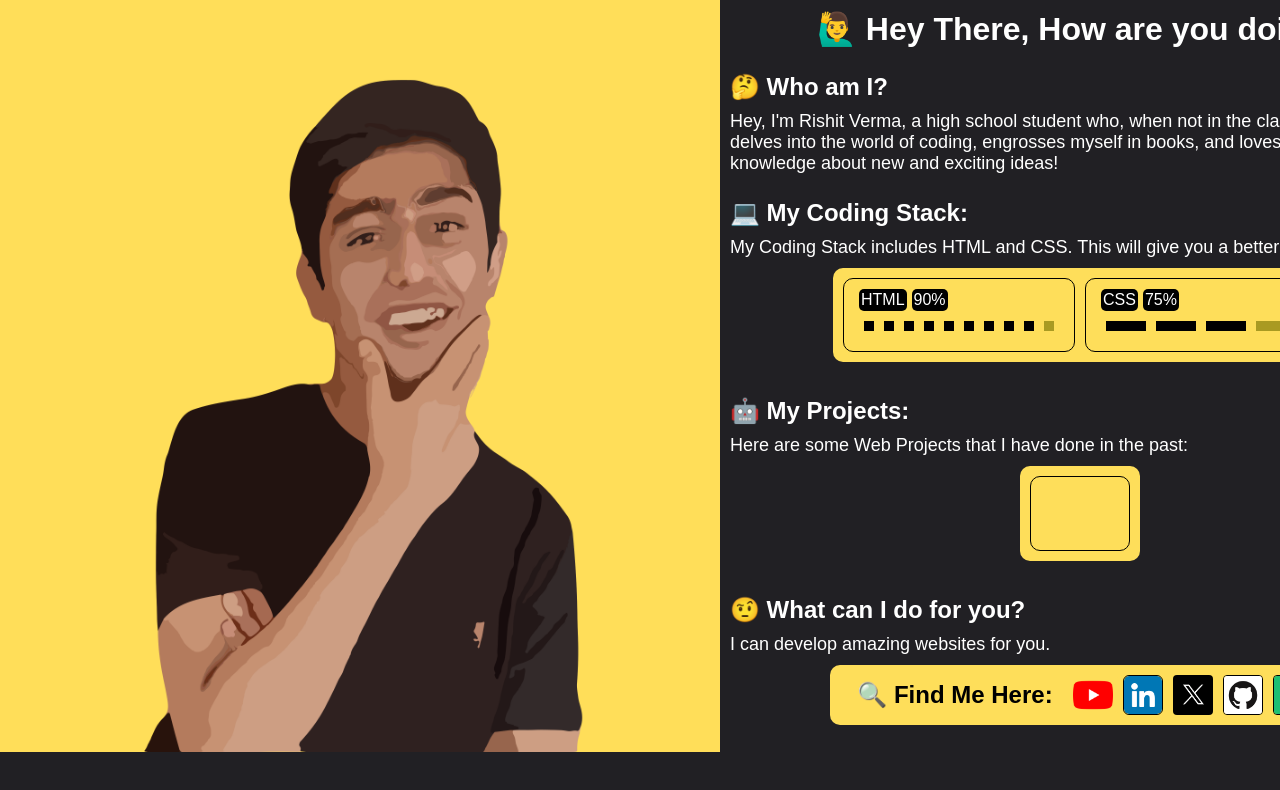
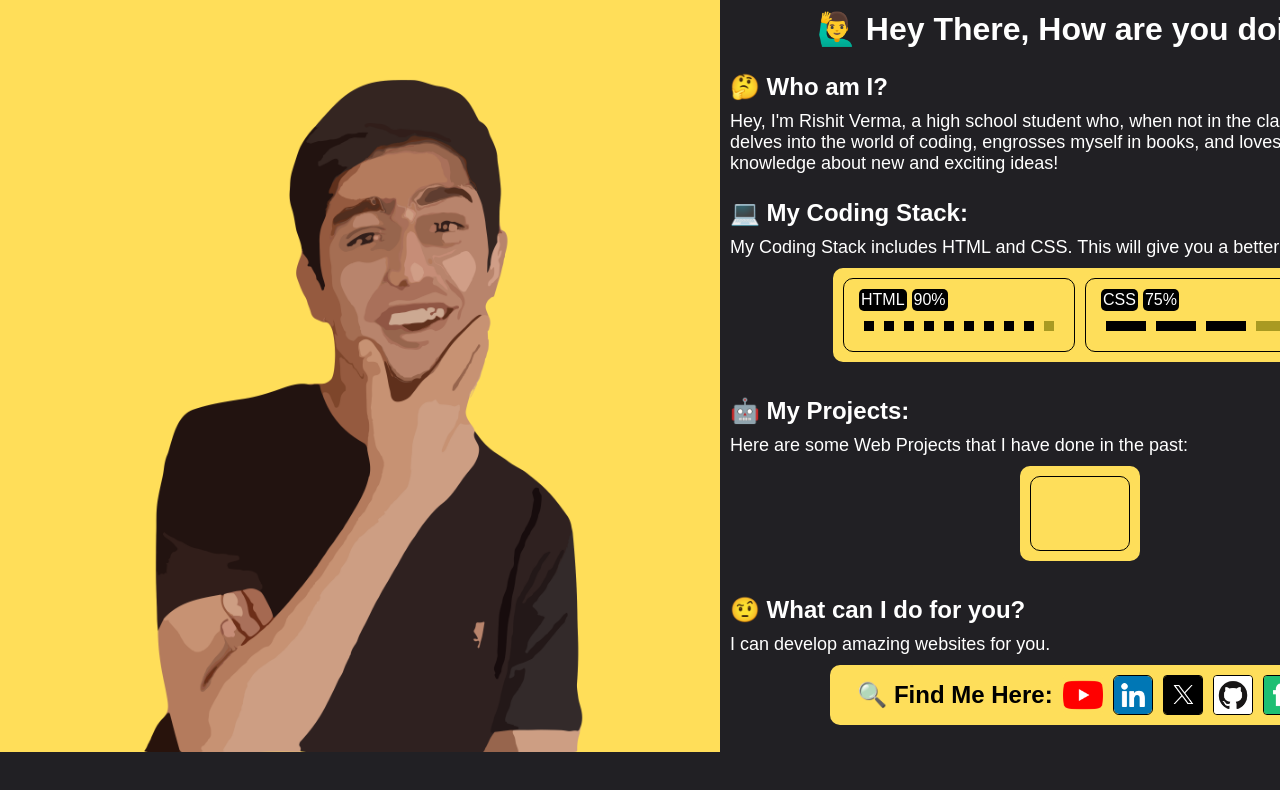
Before and after one commit to SciencewithRishit/PersonalWebsite, a plain HTML site: page index.html in a window 1280 px wide. Shown: the top 790 px of the page. Drawn offline with Linux system fonts and the light colour scheme.

Commit message:
made small changes and cusrsor changes

```diff
--- a/index.html
+++ b/index.html
@@ -147,24 +147,24 @@
 
                 <h2 class="lastheading">🔍 Find Me Here:</h2>
 
-                <a href="https://www.youtube.com/@SciencewithRishit" id="ytlogo" target="_blank">
-                    <img src="assets/yt-logo.png" alt="YT Channel" id="ytlogo">
+                <a href="https://www.youtube.com/@SciencewithRishit" class="links" target="_blank">
+                    <img src="assets/yt-logo.png" alt="YT Channel" class="logo" id="logoyoutube">
                 </a>
 
-                <a href="https://www.linkedin.com/in/-rishit-verma-/" id="linkedinlink" target="_blank">
-                    <img src="assets/linkedin-logo.png" alt="LinkedIn" id="linkedinlogo">
+                <a href="https://www.linkedin.com/in/-rishit-verma-/" class="links" target="_blank">
+                    <img src="assets/linkedin-logo.png" alt="LinkedIn" class="logo" id="logolinkedin">
                 <a>
 
-                <a href="https://twitter.com/RishitVerm85599" id="twitterlink" target="_blank">
-                    <img src="assets/twitter-logo.png" alt="Twitter" id="twitterlogo">
+                <a href="https://twitter.com/RishitVerm85599" class="links" target="_blank">
+                    <img src="assets/twitter-logo.png" alt="Twitter" class="logo">
                 <a>
 
-                <a href="https://github.com/SciencewithRishit" id="githublink" target="_blank">
-                    <img src="assets/github-logo.png" alt="GitHub" id="githublogo">
+                <a href="https://github.com/SciencewithRishit" class="links" target="_blank">
+                    <img src="assets/github-logo.png" alt="GitHub" class="logo">
                 </a>
 
-                <a href="" id="fiverrlink" target="_blank">
-                    <img src="assets/fiverr-logo.jpg" alt="Fiverr" id="fiverrlogo">
+                <a href="" class="links" target="_blank">
+                    <img src="assets/fiverr-logo.jpg" alt="Fiverr" class="logo">
                 </a>
 
             </div>
--- a/styles.css
+++ b/styles.css
@@ -218,6 +218,8 @@ body {
 
     flex-direction: row;
 
+    cursor: url('assets/cursors/blackcursor.png'), auto;
+
 }
 
 /* Left Side Column */
@@ -398,34 +400,33 @@ body {
 
 /* All the Logos with the Links in the Panel */
 /* Logos */
+
 /* YT's and Linkedin's Logos */
-#ytlogo, #linkedinlogo {
+#logoyoutube {
+
+    height: 40px;
+    width: 40px;
+
+    border: 0px solid black;
+    background-color: #FEDE5A;
+
+}
+
+.logo {
 
     height: 40px;
     width: 40px;
 
     background-color: #FEDE5A;
 
-    margin-left: 10px;
+    border: 1px solid black;
+    border-radius: 4px;
+
+    cursor: url('assets/cursors/clickcursor.png'), auto;
 
 }
 
-/* Twitter's Logos */
-#twitterlogo {
-
-    height: 40px;
-    width: 40px;
-
-    background-color: #FEDE5A;
-
-    border-radius: 4px;
-
-    margin-left: 10px;
-
-}
-
-/* Linkedin's Logos */
-#linkedinlogo {
+#logolinkedin {
 
     height: 40px;
     width: 40px;
@@ -435,67 +436,20 @@ body {
     border: 1px solid black;
     border-radius: 6px;
 
-    margin-left: 10px;
-
 }
 
-/* GitHub's Logos */
-#githublogo {
+.links {
 
     height: 40px;
     width: 40px;
 
-    background-color: #FEDE5A;
-
-    border: 1px solid black;
-    border-radius: 4px;
+    cursor: none;
 
     margin-left: 10px;
 
-}
-
-/* Fiverr's Logos */
-#fiverrlogo {
-
-    height: 40px;
-    width: 40px;
-
     background-color: #FEDE5A;
 
-    border: 1px solid black;
-    border-radius: 4px;
-
-    margin-left: 10px;
-
-}
-
-/* GitHub's and Twitter's Links */
-#githublink, #twitterlink, #fiverrlink {
-
-    height: 40px;
-    width: 40px;
-
-    background-color: #FEDE5A;
-
-    border: 0px solid black;
-    border-radius: 0px;
-
-    margin-left: 10px;
-
-}
-
-/* Linkedin's Link */
-#linkedinlink {
-
-    height: 40px;
-    width: 40px;
-
-    background-color: #FEDE5A;
-
-    border: 0px solid black;
-    border-radius: 10px;
-
-    margin-left: 10px;
+    cursor: none;
 
 }
 
```
Also changed, not shown: assets/cursors/blackcursor.png (added), assets/cursors/clickcursor.png (added), assets/cursors/neoncursor.png (added), 3 other files.
